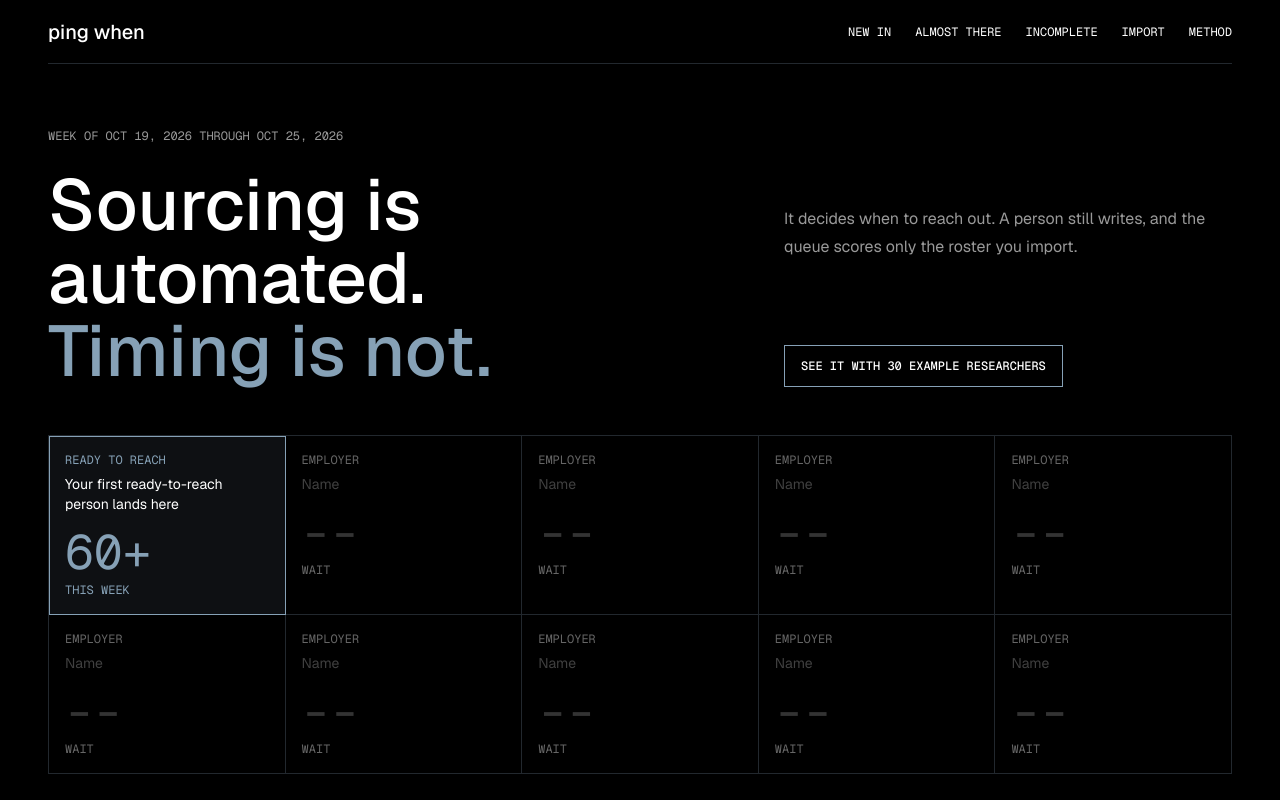
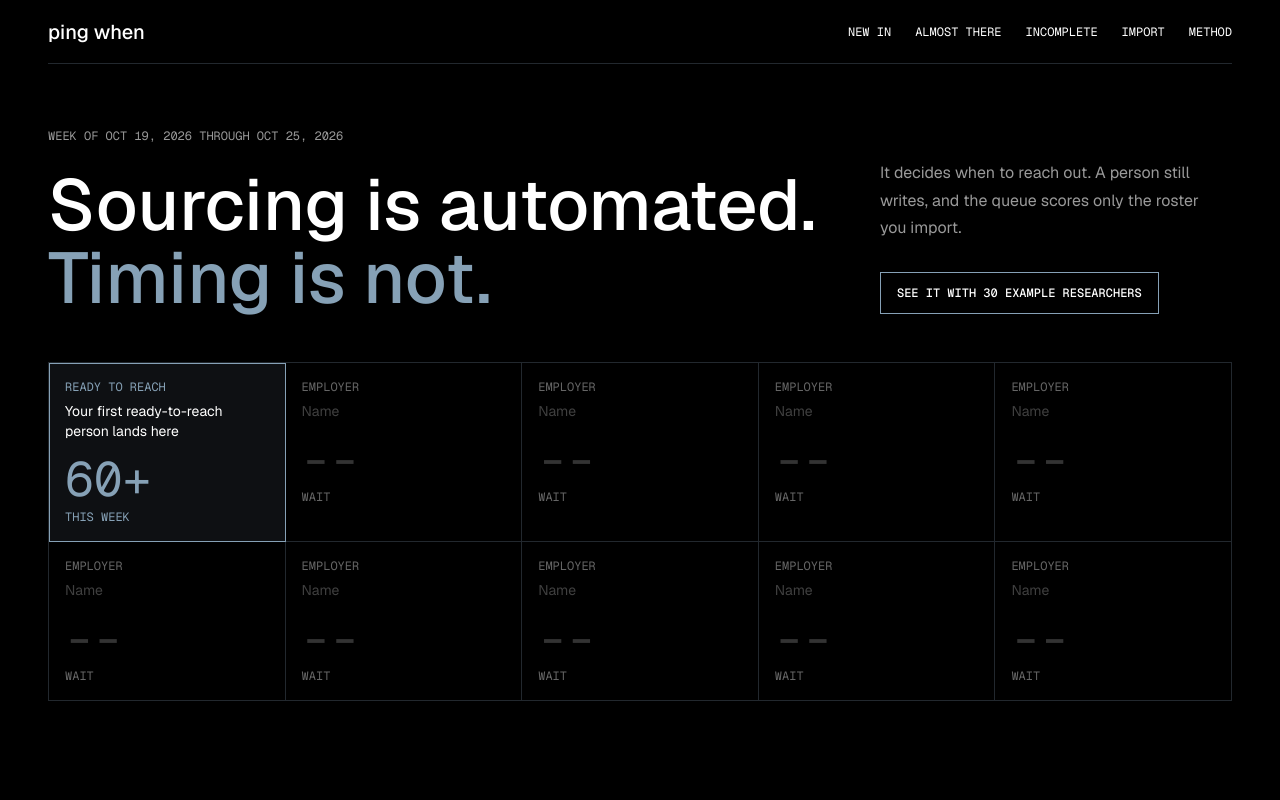
Before and after one commit to amyzhuang111/ping-when, a Next.js app: page / in a window 1280 px wide. Shown: the top 800 px of the page. Built offline with nearby package versions, Linux system fonts and the light colour scheme.

Commit message:
Taste+Design 5d3b394: two-line headline at 1024px+ (max-content column, nowrap), intro aligned to the bottom, 16px above the hero button; no horizontal overflow at 1024/1280/1440

```diff
--- a/src/app/globals.css
+++ b/src/app/globals.css
@@ -330,3 +330,11 @@ details.method[open] > summary { margin-bottom: 24px; }
 .closest-hero .ch-score { color: var(--tile); }
 .ch-line, [data-testid="summary"], section[data-testid] > p.muted { color: var(--body); }
 @media (max-width: 699px) { .closest-hero { margin-top: 16px; padding: 16px; gap: 12px; } .ch-name { font-size: 28px; } .ch-score { font-size: 44px; } .ch-track { margin: 10px 0 8px; } .ch-line { padding-top: 10px; } }
+
+/* Taste+Design 5d3b394: headline back to 2 lines */
+@media (min-width: 1024px) {
+  [data-testid="hero"]:not(.hero-loaded) { grid-template-columns: max-content minmax(240px, 1fr); }
+  [data-testid="hero"]:not(.hero-loaded) > h1 { white-space: nowrap; }
+  [data-testid="hero"]:not(.hero-loaded) > p.prose-s { align-self: end; }
+  [data-testid="hero"]:not(.hero-loaded) > .tlink { margin-top: 16px; }
+}
```
